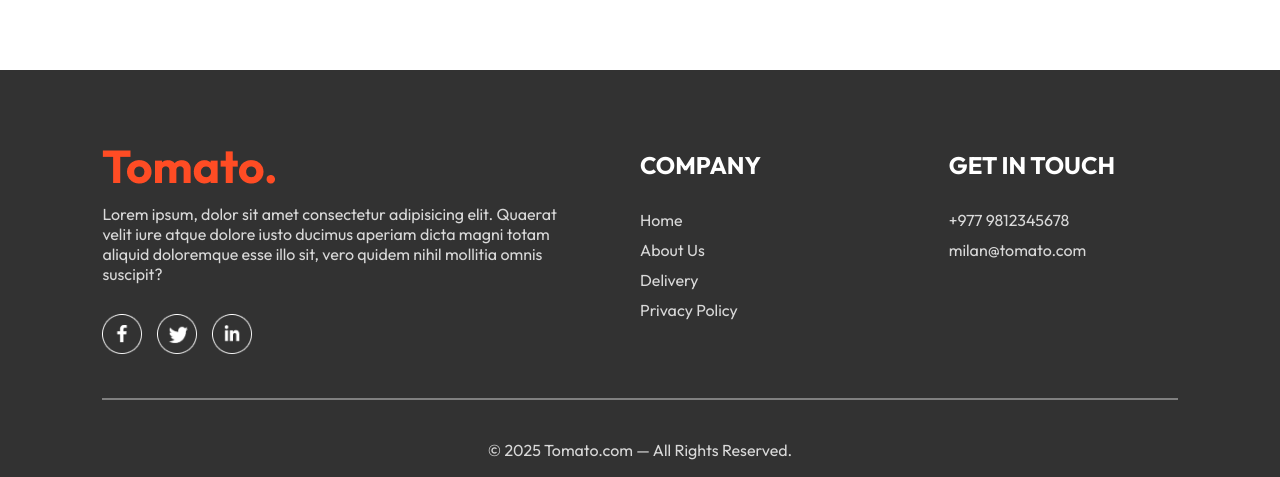
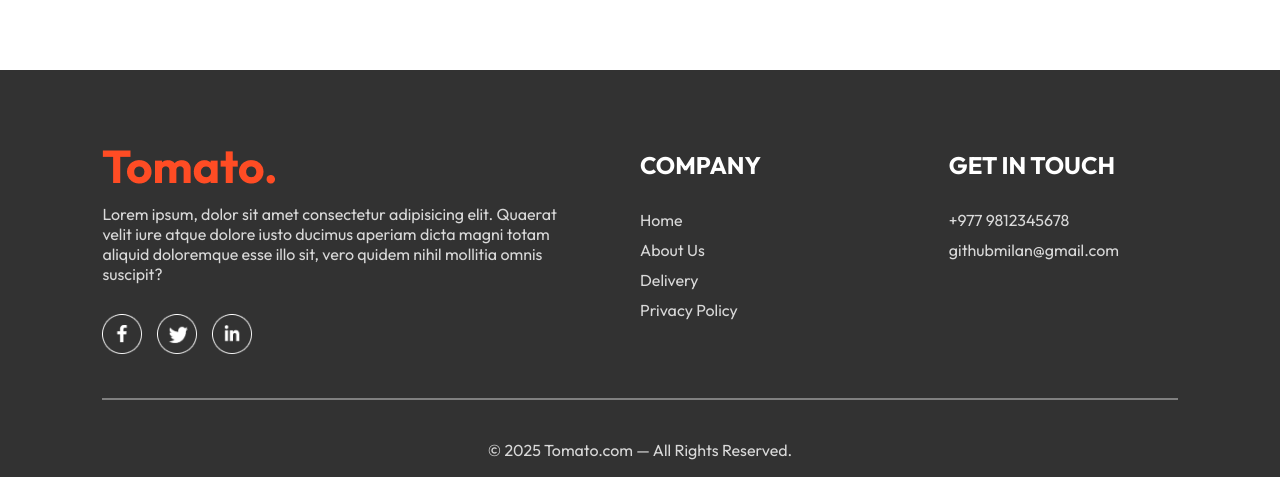
Before and after one commit to milancodess/foodDelivery, a React (Vite) app in the folder frontend/: page /order in a window 1280 px wide. Shown: the part 618-1095 px from the top of the page. Built offline with nearby package versions, Linux system fonts and the light colour scheme; a web font is replaced by a local one.

Commit message:
add links to social

```diff
--- a/frontend/src/components/Footer/Footer.jsx
+++ b/frontend/src/components/Footer/Footer.jsx
@@ -4,10 +4,10 @@
 
 const Footer = () => {
   return (
-    <div className="footer" id="footer">
+    <footer className="footer" id="footer">
       <div className="footer-content">
-        <div className="footer-content-left">
-          <img src={assets.logo} alt="Logo" />
+        <section className="footer-content-left">
+          <img src={assets.logo} alt="Tomato Logo" />
           <p>
             Lorem ipsum, dolor sit amet consectetur adipisicing elit. Quaerat
             velit iure atque dolore iusto ducimus aperiam dicta magni totam
@@ -15,11 +15,32 @@
             suscipit?
           </p>
           <div className="footer-social-icons">
-            <img src={assets.facebook_icon} alt="Facebook" />
-            <img src={assets.twitter_icon} alt="Twitter" />
-            <img src={assets.linkedin_icon} alt="LinkedIn" />
+            <a
+              href="https://facebook.com/milancodess"
+              aria-label="Facebook"
+              target="_blank"
+              rel="noopener noreferrer"
+            >
+              <img src={assets.facebook_icon} alt="Facebook" />
+            </a>
+            <a
+              href="https://twitter.com/milancodess"
+              aria-label="Twitter"
+              target="_blank"
+              rel="noopener noreferrer"
+            >
+              <img src={assets.twitter_icon} alt="Twitter" />
+            </a>
+            <a
+              href="https://www.linkedin.com/in/milancodess/"
+              aria-label="LinkedIn"
+              target="_blank"
+              rel="noopener noreferrer"
+            >
+              <img src={assets.linkedin_icon} alt="LinkedIn" />
+            </a>
           </div>
-        </div>
+        </section>
 
         <div className="footer-content-center">
           <h2>COMPANY</h2>
@@ -31,20 +52,24 @@
           </ul>
         </div>
 
-        <div className="footer-content-right">
+        <section className="footer-content-right">
           <h2>GET IN TOUCH</h2>
           <ul>
-            <li>+977 9812345678</li>
-            <li>milan@tomato.com</li>
+            <li>
+              <a href="tel:+9779812345678">+977 9812345678</a>
+            </li>
+            <li>
+              <a href="mailto:githubmilan@gmail.com">githubmilan@gmail.com</a>
+            </li>
           </ul>
-        </div>
+        </section>
       </div>
 
       <hr />
       <p className="footer-copyright">
         &copy; 2025 Tomato.com — All Rights Reserved.
       </p>
-    </div>
+    </footer>
   );
 };
 
```
